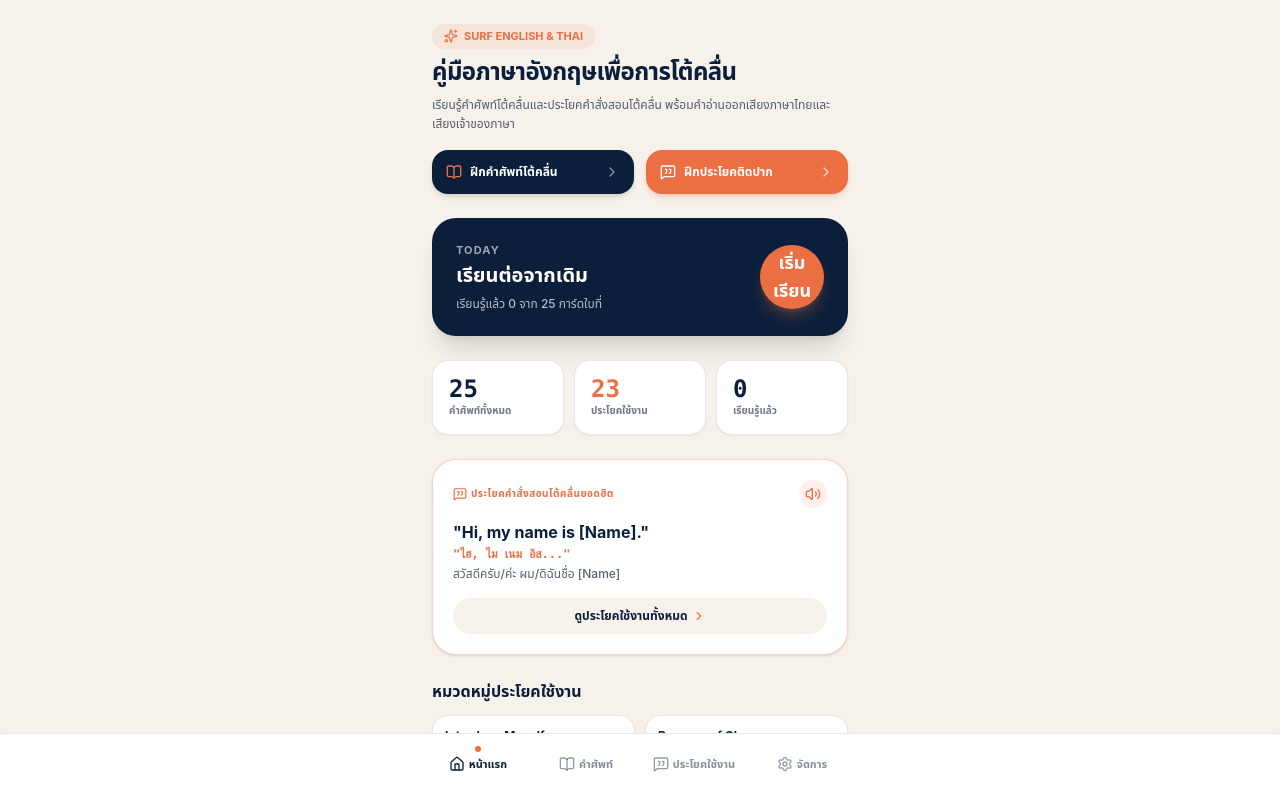
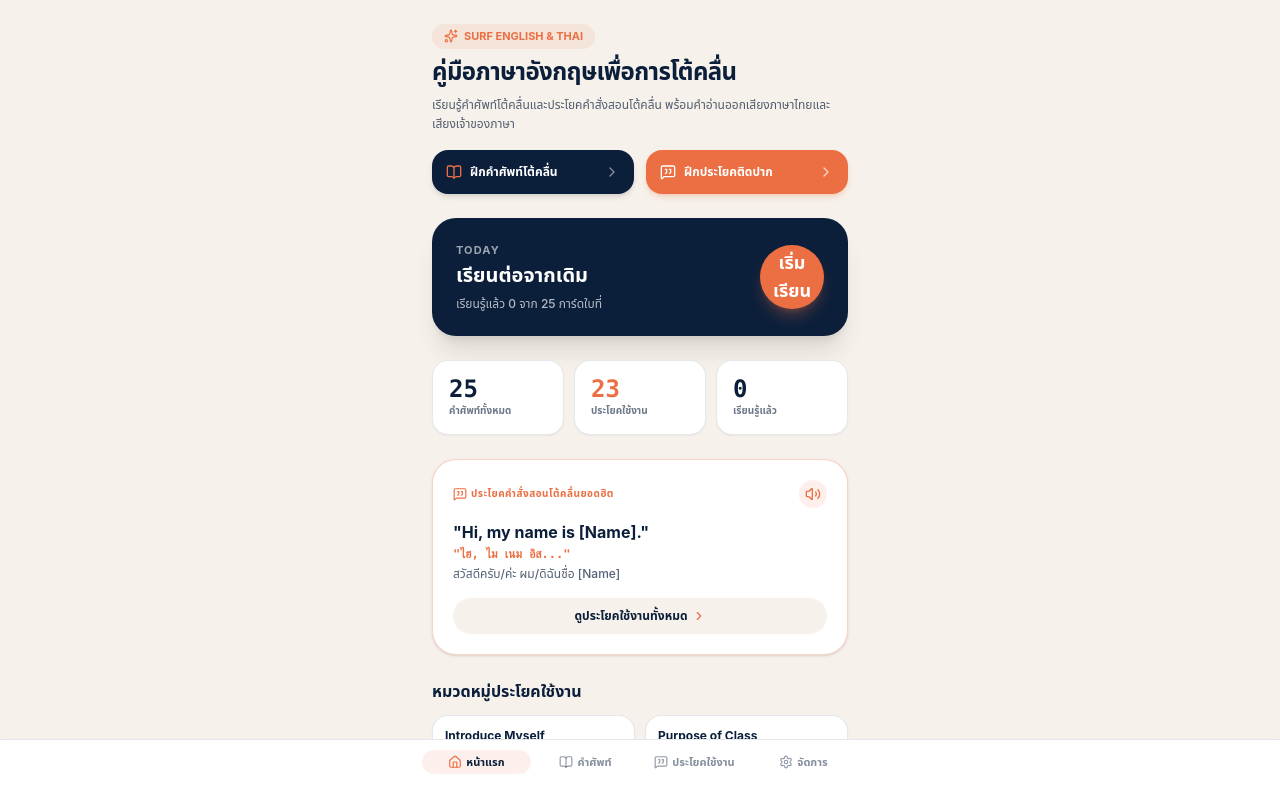
Before and after one commit to ttorsch/FlashCard, a React (Vite) app: page / in a window 1280 px wide. Shown: the top 798 px of the page. Built offline with nearby package versions, Linux system fonts and the light colour scheme.

Commit message:
version control

```diff
--- a/src/App.tsx
+++ b/src/App.tsx
@@ -48,10 +48,20 @@ export function App() {
     }
   }, [lang]);
 
+  // Auto-purge legacy localStorage keys on mount to prevent old cached mock data
+  useEffect(() => {
+    try {
+      localStorage.removeItem('surf_flashcard_custom_vocabulary');
+      localStorage.removeItem('surf_flashcard_categories');
+    } catch {
+      // Ignore storage errors
+    }
+  }, []);
+
   // Vocabulary State
   const [vocabulary, setVocabulary] = useState<SurfVocabulary[]>(() => {
     try {
-      const saved = localStorage.getItem('surf_flashcard_custom_vocabulary');
+      const saved = localStorage.getItem('surf_flashcard_v2_vocabulary');
       return saved ? JSON.parse(saved) : SURF_VOCABULARY;
     } catch {
       return SURF_VOCABULARY;
@@ -60,7 +70,7 @@ export function App() {
 
   const [categories, setCategories] = useState<string[]>(() => {
     try {
-      const saved = localStorage.getItem('surf_flashcard_categories');
+      const saved = localStorage.getItem('surf_flashcard_v2_categories');
       return saved ? JSON.parse(saved) : DEFAULT_CATEGORIES;
     } catch {
       return DEFAULT_CATEGORIES;
@@ -70,7 +80,7 @@ export function App() {
   // Useful Phrases State
   const [phrases, setPhrases] = useState<SurfPhrase[]>(() => {
     try {
-      const saved = localStorage.getItem('surf_flashcard_phrases');
+      const saved = localStorage.getItem('surf_flashcard_v2_phrases');
       return saved ? JSON.parse(saved) : SURF_PHRASES;
     } catch {
       return SURF_PHRASES;
@@ -79,7 +89,7 @@ export function App() {
 
   const [phraseCategories] = useState<string[]>(() => {
     try {
-      const saved = localStorage.getItem('surf_flashcard_phrase_categories');
+      const saved = localStorage.getItem('surf_flashcard_v2_phrase_categories');
       return saved ? JSON.parse(saved) : DEFAULT_PHRASE_CATEGORIES;
     } catch {
       return DEFAULT_PHRASE_CATEGORIES;
@@ -91,7 +101,7 @@ export function App() {
 
   const [starredIds, setStarredIds] = useState<string[]>(() => {
     try {
-      const saved = localStorage.getItem('surf_flashcard_starred');
+      const saved = localStorage.getItem('surf_flashcard_v2_starred');
       return saved ? JSON.parse(saved) : [];
     } catch {
       return [];
@@ -100,7 +110,7 @@ export function App() {
 
   const [masteredIds, setMasteredIds] = useState<string[]>(() => {
     try {
-      const saved = localStorage.getItem('surf_flashcard_mastered');
+      const saved = localStorage.getItem('surf_flashcard_v2_mastered');
       return saved ? JSON.parse(saved) : [];
     } catch {
       return [];
@@ -118,10 +128,10 @@ export function App() {
 
   const { speak, stop, isSpeaking, rate, setRate } = useSpeech();
 
-  // Storage Effects
+  // Storage Effects (v2 Keys)
   useEffect(() => {
     try {
-      localStorage.setItem('surf_flashcard_custom_vocabulary', JSON.stringify(vocabulary));
+      localStorage.setItem('surf_flashcard_v2_vocabulary', JSON.stringify(vocabulary));
     } catch (e) {
       console.error('Failed to save vocabulary', e);
     }
@@ -129,7 +139,7 @@ export function App() {
 
   useEffect(() => {
     try {
-      localStorage.setItem('surf_flashcard_phrases', JSON.stringify(phrases));
+      localStorage.setItem('surf_flashcard_v2_phrases', JSON.stringify(phrases));
     } catch (e) {
       console.error('Failed to save phrases', e);
     }
@@ -137,7 +147,7 @@ export function App() {
 
   useEffect(() => {
     try {
-      localStorage.setItem('surf_flashcard_categories', JSON.stringify(categories));
+      localStorage.setItem('surf_flashcard_v2_categories', JSON.stringify(categories));
     } catch (e) {
       console.error('Failed to save categories', e);
     }
@@ -145,7 +155,7 @@ export function App() {
 
   useEffect(() => {
     try {
-      localStorage.setItem('surf_flashcard_starred', JSON.stringify(starredIds));
+      localStorage.setItem('surf_flashcard_v2_starred', JSON.stringify(starredIds));
     } catch (e) {
       console.error('Failed to save starred cards', e);
     }
@@ -153,7 +163,7 @@ export function App() {
 
   useEffect(() => {
     try {
-      localStorage.setItem('surf_flashcard_mastered', JSON.stringify(masteredIds));
+      localStorage.setItem('surf_flashcard_v2_mastered', JSON.stringify(masteredIds));
     } catch (e) {
       console.error('Failed to save mastered cards', e);
     }
@@ -182,9 +192,11 @@ export function App() {
     setVocabulary(SURF_VOCABULARY);
     setCategories(DEFAULT_CATEGORIES);
     setPhrases(SURF_PHRASES);
+    localStorage.removeItem('surf_flashcard_v2_vocabulary');
+    localStorage.removeItem('surf_flashcard_v2_categories');
+    localStorage.removeItem('surf_flashcard_v2_phrases');
     localStorage.removeItem('surf_flashcard_custom_vocabulary');
     localStorage.removeItem('surf_flashcard_categories');
-    localStorage.removeItem('surf_flashcard_phrases');
   }, []);
 
   // Category Handlers
@@ -372,7 +384,7 @@ export function App() {
 
       {/* SCREEN 2: STUDY VOCABULARY */}
       {screen === 'study' && (
-        <div className="w-full max-w-md mx-auto px-4 pt-6 pb-24 flex flex-col gap-3 animate-fadeIn">
+        <div className="w-full max-w-md mx-auto px-4 pt-6 pb-16 flex flex-col gap-3 animate-fadeIn">
           {/* Top Header Bar */}
           <div className="flex items-center justify-between gap-2">
             <div className="flex flex-col gap-0.5">
--- a/src/components/HomeScreen.tsx
+++ b/src/components/HomeScreen.tsx
@@ -51,7 +51,7 @@ export const HomeScreen: React.FC<HomeScreenProps> = ({
   };
 
   return (
-    <div className="w-full max-w-md mx-auto px-4 pt-6 pb-24 flex flex-col gap-6 animate-fadeIn">
+    <div className="w-full max-w-md mx-auto px-4 pt-6 pb-16 flex flex-col gap-6 animate-fadeIn">
       {/* Hero Header */}
       <div className="flex flex-col gap-2">
         <div className="inline-flex items-center gap-1.5 px-3 py-1 rounded-full bg-[#EB6F43]/10 text-[#EB6F43] font-bold text-[11px] w-fit">
--- a/src/components/ManageScreen.tsx
+++ b/src/components/ManageScreen.tsx
@@ -28,7 +28,7 @@ export const ManageScreen: React.FC<ManageScreenProps> = ({
   );
 
   return (
-    <div className="w-full max-w-md mx-auto px-4 pt-6 pb-24 flex flex-col gap-4 animate-fadeIn">
+    <div className="w-full max-w-md mx-auto px-4 pt-6 pb-16 flex flex-col gap-4 animate-fadeIn">
       {/* Title */}
       <div className="flex flex-col gap-0.5">
         <span className="lb-micro">SURF THAI</span>
--- a/src/components/Navbar.tsx
+++ b/src/components/Navbar.tsx
@@ -23,8 +23,8 @@ export const Navbar: React.FC<NavbarProps> = ({
   ];
 
   return (
-    <nav className="fixed bottom-0 left-0 right-0 z-40 bg-white border-t border-[#0B1F3B]/10 safe-area-bottom shadow-lg">
-      <div className="max-w-md mx-auto flex items-center justify-around px-2 py-2">
+    <nav className="fixed bottom-0 left-0 right-0 z-40 bg-white border-t border-[#0B1F3B]/10 safe-area-bottom shadow-md">
+      <div className="max-w-md mx-auto flex items-center justify-around px-1.5 py-1 min-h-[44px]">
         {tabs.map((tab) => {
           const isActive = currentScreen === tab.key;
           const Icon = tab.icon;
@@ -33,29 +33,22 @@ export const Navbar: React.FC<NavbarProps> = ({
             <button
               key={tab.key}
               onClick={() => onSelectScreen(tab.key)}
-              className="flex-1 flex flex-col items-center gap-1 py-1 px-1 rounded-xl transition-all cursor-pointer active-push"
+              className={`flex-1 flex items-center justify-center gap-1 py-1 px-1 rounded-xl transition-all cursor-pointer active-push ${
+                isActive ? 'bg-[#EB6F43]/10 text-[#0B1F3B]' : 'text-[#0B1F3B]/50 hover:text-[#0B1F3B]'
+              }`}
             >
-              <div className="relative flex items-center justify-center">
-                <span
-                  className={`w-1.5 h-1.5 rounded-full transition-all ${
-                    isActive ? 'bg-[#EB6F43]' : 'bg-transparent'
-                  }`}
-                />
-              </div>
-              <div className="flex items-center gap-1">
               <Icon
-                  className={`w-4 h-4 transition-colors ${
-                    isActive ? 'text-[#0B1F3B]' : 'text-[#0B1F3B]/45'
+                className={`w-3.5 h-3.5 shrink-0 transition-colors ${
+                  isActive ? 'text-[#EB6F43]' : 'text-[#0B1F3B]/45'
                 }`}
               />
               <span
-                  className={`text-[11px] font-bold transition-colors truncate ${
+                className={`text-[11px] font-bold truncate ${
                   isActive ? 'text-[#0B1F3B]' : 'text-[#0B1F3B]/50'
                 }`}
               >
                 {tab.name}
               </span>
-              </div>
             </button>
           );
         })}
--- a/src/components/PhrasesScreen.tsx
+++ b/src/components/PhrasesScreen.tsx
@@ -107,7 +107,7 @@ export const PhrasesScreen: React.FC<PhrasesScreenProps> = ({
   const allCategoryList = ['All Phrases', ...phraseCategories];
 
   return (
-    <div className="w-full max-w-md mx-auto px-4 pt-6 pb-24 flex flex-col gap-3 animate-fadeIn">
+    <div className="w-full max-w-md mx-auto px-4 pt-6 pb-16 flex flex-col gap-3 animate-fadeIn">
       {/* Top Header Bar */}
       <div className="flex items-center justify-between gap-2">
         <div className="flex flex-col gap-0.5">
```
Lines whose indentation alone changed are shown as unchanged.
